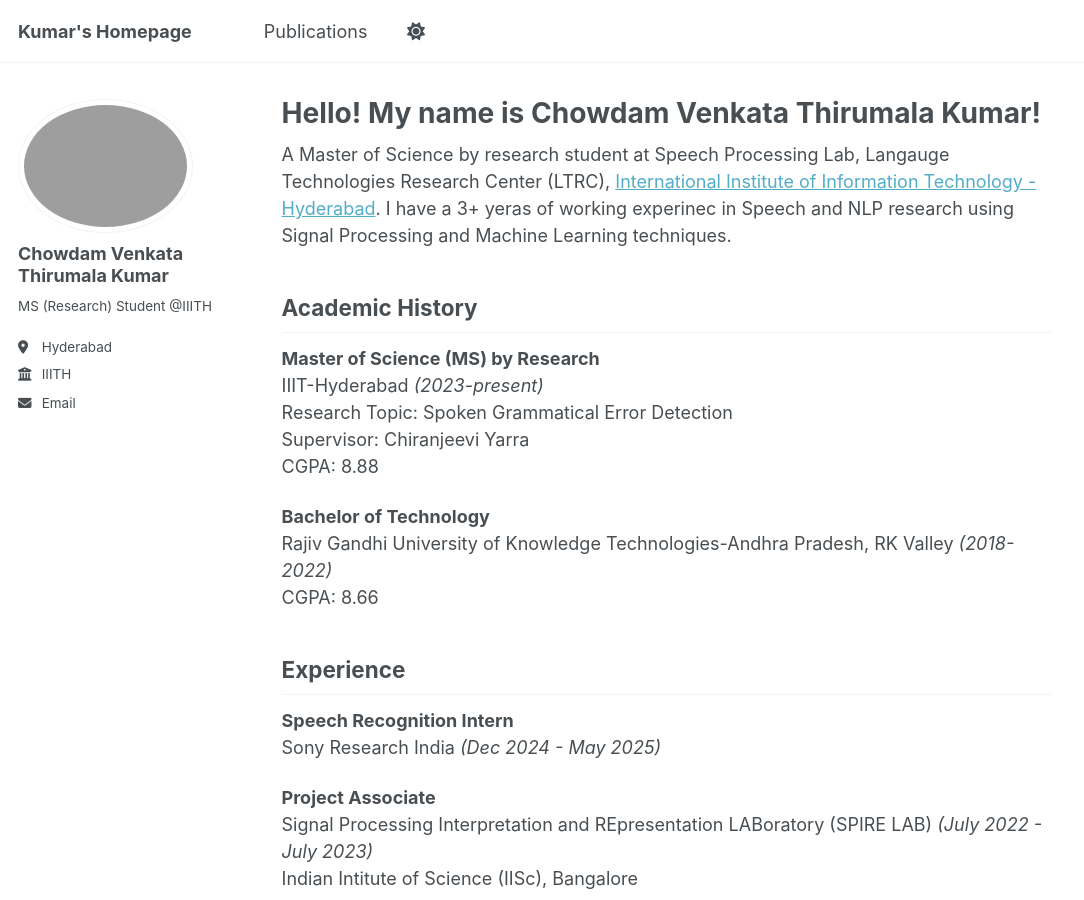
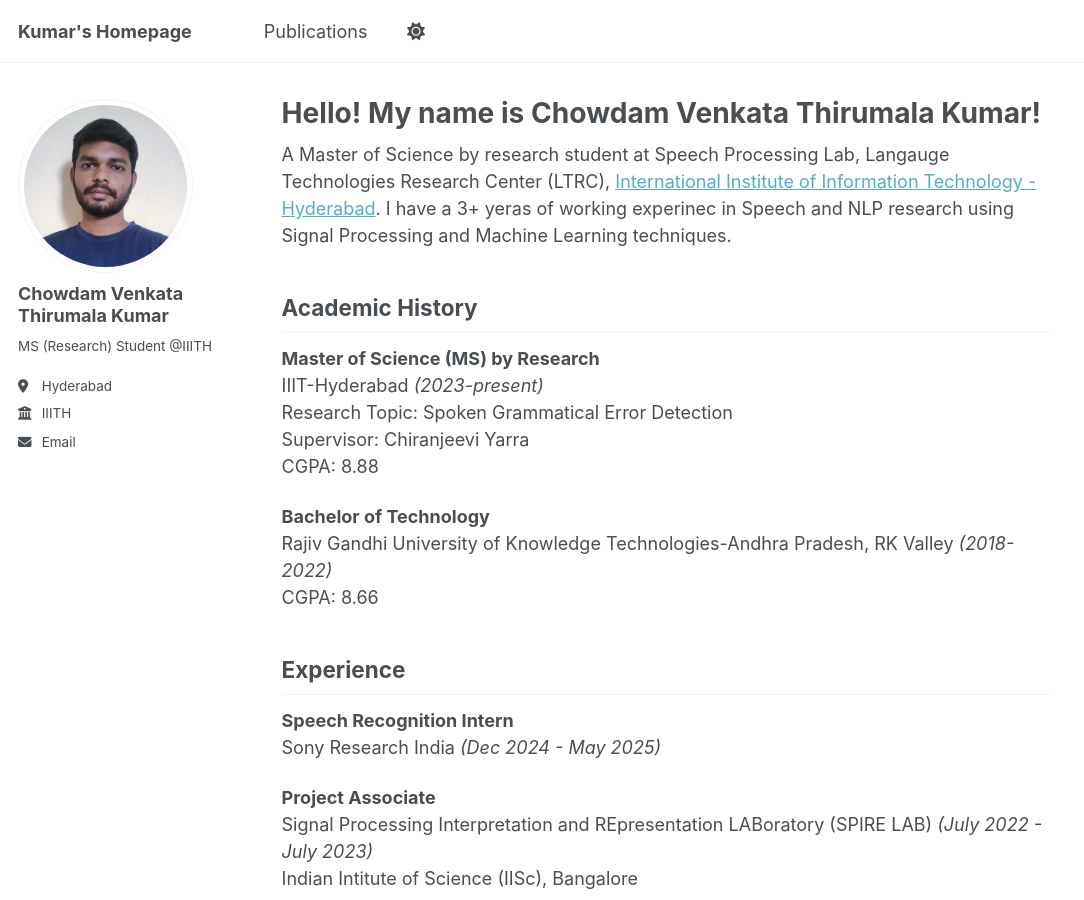
Before and after one commit to cvthirumalakumar/cvthirumalakumar.github.io, a Jekyll site: the page built from _pages/about.md, in a window 1280 px wide and 900 px high. Shown: the whole window, without its empty margins (0-1084 px from the left). Built offline with Jekyll 4.4.1, drawn with Linux system fonts in a browser that asks for light colours.

Commit message:
Update _config.yml

```diff
--- a/_config.yml
+++ b/_config.yml
@@ -22,7 +22,7 @@ repository               : "cvthirumalakumar/cvthirumalakumar.github.io"
 #               Additional customization can be done by editing /_includes/author-profile.html
 author:
   # Biographic information
-  avatar           : "images/mu_profile_pic.jpg"
+  avatar           : "my_profile_pic.jpg"
   name             : "Chowdam Venkata Thirumala Kumar"
   pronouns         : # example: "she/her"
   bio              : "MS (Research) Student @IIITH"
```
